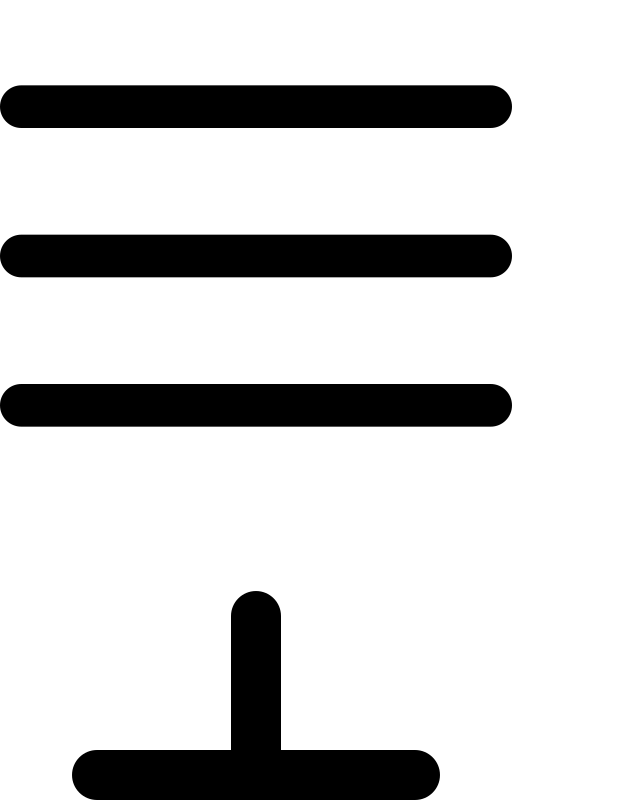
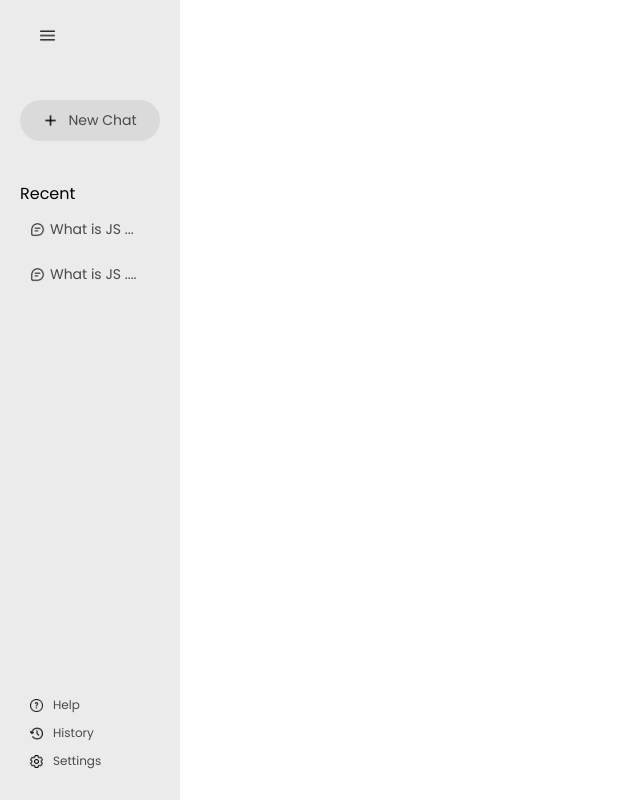
Before and after one commit to harishihan-c/Gemini-Clone, a React (Vite) app: page / in a window 1280 px wide. Shown: the top 800 px of the page, without its empty margins (0-640 px from the left). Built offline with nearby package versions, Linux system fonts and the light colour scheme.

Commit message:
feat: Add style to the side bar, and side bar completed

```diff
--- a/src/components/SideBar/SideBar.css
+++ b/src/components/SideBar/SideBar.css
@@ -0,0 +1,76 @@
+.sidebar {
+  min-height: 100vh;
+  display: inline-flex;
+  flex-direction: column;
+  background-color: rgb(235, 235, 235);
+  justify-content: space-between;
+  padding: 25px 20px;
+  width: 180px;
+}
+
+.sidebar img {
+  width: 15px;
+}
+
+.sidebar .menu {
+  cursor: pointer;
+  margin-left: 20px;
+}
+
+/* Style for New-Chat Class */
+.sidebar .new-chat {
+  display: flex;
+  justify-content: center;
+  gap: 10px;
+  align-items: center;
+  margin-top: 50px;
+  background-color: rgb(218, 218, 218);
+  padding: 10px 15px;
+  border-radius: 30px;
+  font-size: 14px;
+  color: rgb(73, 73, 73);
+  cursor: pointer;
+}
+
+/* Recent Div box */
+.recent {
+  display: flex;
+  flex-direction: column;
+}
+
+.recent .recent-title {
+  margin-top: 40px;
+  margin-bottom: 5px;
+}
+
+.sidebar .recent-chat {
+  display: flex;
+  align-items: center;
+  gap: 5px;
+  font-size: 14px;
+  padding: 8px 10px;
+  color: rgb(73, 73, 73);
+  border-radius: 50px;
+  margin-bottom: 8px;
+  cursor: pointer;
+}
+
+.sidebar .recent-chat:hover {
+  background-color: rgb(218, 218, 218);
+}
+
+.bottom {
+  display: flex;
+  flex-direction: column;
+}
+
+.bottom .bottom-item {
+  margin-bottom: 0;
+  padding: 5px 10px;
+  gap: 10px;
+  font-size: 12px;
+}
+
+.bottom img {
+  width: 13px;
+}
```
